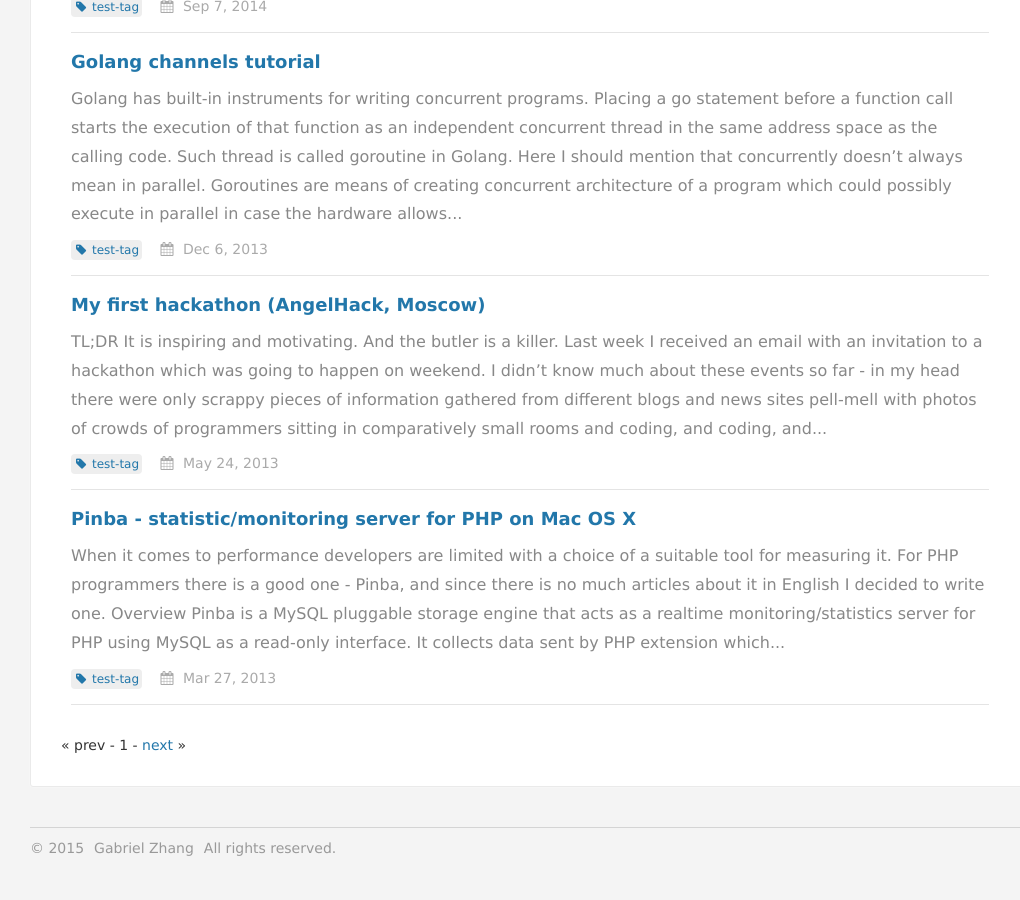
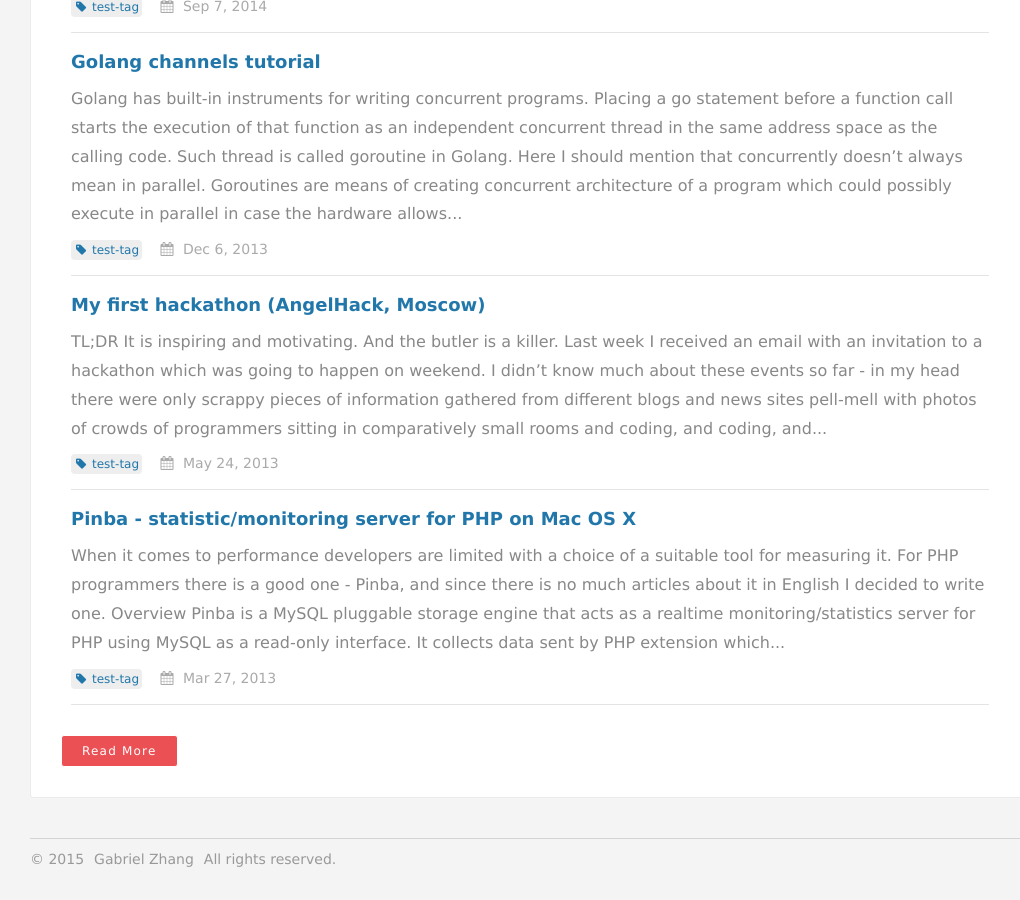
Before and after one commit to gauthiernpn/jekyll-welcome, a Jekyll site: the page built from index.html, in a window 1280 px wide and 900 px high, scrolled down 577 px. Shown: the whole window, without its empty margins (110-1130 px from the left). Built offline with Jekyll 4.4.1, drawn with Linux system fonts in a browser that asks for light colours; nearby versions of some CDN libraries; Markdown is read by kramdown in place of the engine named in the settings; the list of posts is cut into pages by our own code.

Commit message:
modify page feature

```diff
--- a/_includes/footer.html
+++ b/_includes/footer.html
@@ -3,3 +3,4 @@
     &copy; {{ site.time | date: '%Y' }}<span id="copyright">{{ site.author }}</span>All rights reserved.
   </div>
 </footer>
+{% include google-analytics.html %}
--- a/index.html
+++ b/index.html
@@ -29,20 +29,5 @@ layout: default
 </div>
 
 {% if paginator.total_pages > 1 %}
-<nav class="pagination">
-  {% if paginator.previous_page %}
-    <span>&laquo;</span><a href="{{ paginator.previous_page_path | prepend: site.baseurl | replace: '//', '/' }}"> prev</a>
-  {% else %}
-    <span>&laquo; prev</span>
-  {% endif %}
-
-  <span class="page">&dash; {{ paginator.page }} &dash;</span>
-
-  {% if paginator.next_page %}
-    <a href="{{ paginator.next_page_path | prepend: site.baseurl | replace: '//', '/' }}">next </a><span>&raquo;</span>
-  {% else %}
-    <span>next &raquo;</span>
-  {% endif %}
-</nav>
+<footer class="more"><a href="/archives" class="btn">Read More</a></footer>
 {% endif %}
-</div>
```
